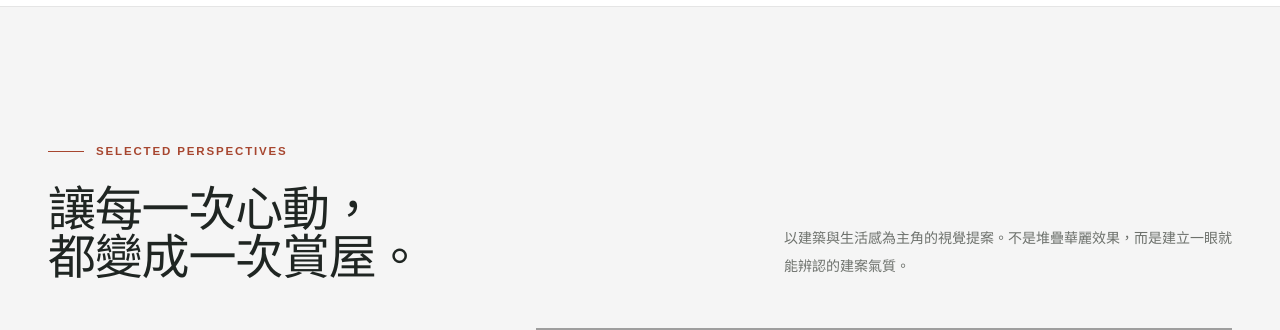
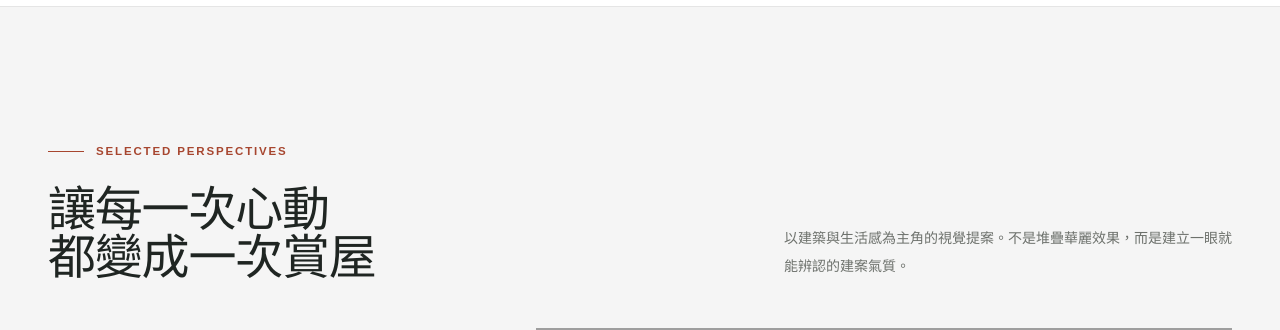
Before and after one commit to KEYI1997/Yuanyuanyi-creative-ui, a Next.js app: page / in a window 1280 px wide. Shown: the part 1549-1879 px from the top of the page. Built offline with nearby package versions, Linux system fonts and the light colour scheme; no server answers; grey boxes are pictures that could not be loaded.

Commit message:
style: 移除標題標點符號

```diff
--- a/src/app/page.tsx
+++ b/src/app/page.tsx
@@ -75,7 +75,7 @@ export default function Home() {
         <div className="mx-auto max-w-[1440px] px-5 sm:px-8 lg:px-12">
           <AnimateOnScroll>
             <div className="flex flex-col gap-6 sm:flex-row sm:items-end sm:justify-between">
-              <div><p className="eyebrow">Selected perspectives</p><h2 className="mt-6 text-4xl sm:text-5xl">讓每一次心動，<br />都變成一次賞屋。</h2></div>
+              <div><p className="eyebrow">Selected perspectives</p><h2 className="mt-6 text-4xl sm:text-5xl">讓每一次心動<br />都變成一次賞屋</h2></div>
               <p className="max-w-md text-sm leading-7 text-muted">以建築與生活感為主角的視覺提案。不是堆疊華麗效果，而是建立一眼就能辨認的建案氣質。</p>
             </div>
           </AnimateOnScroll>
```
